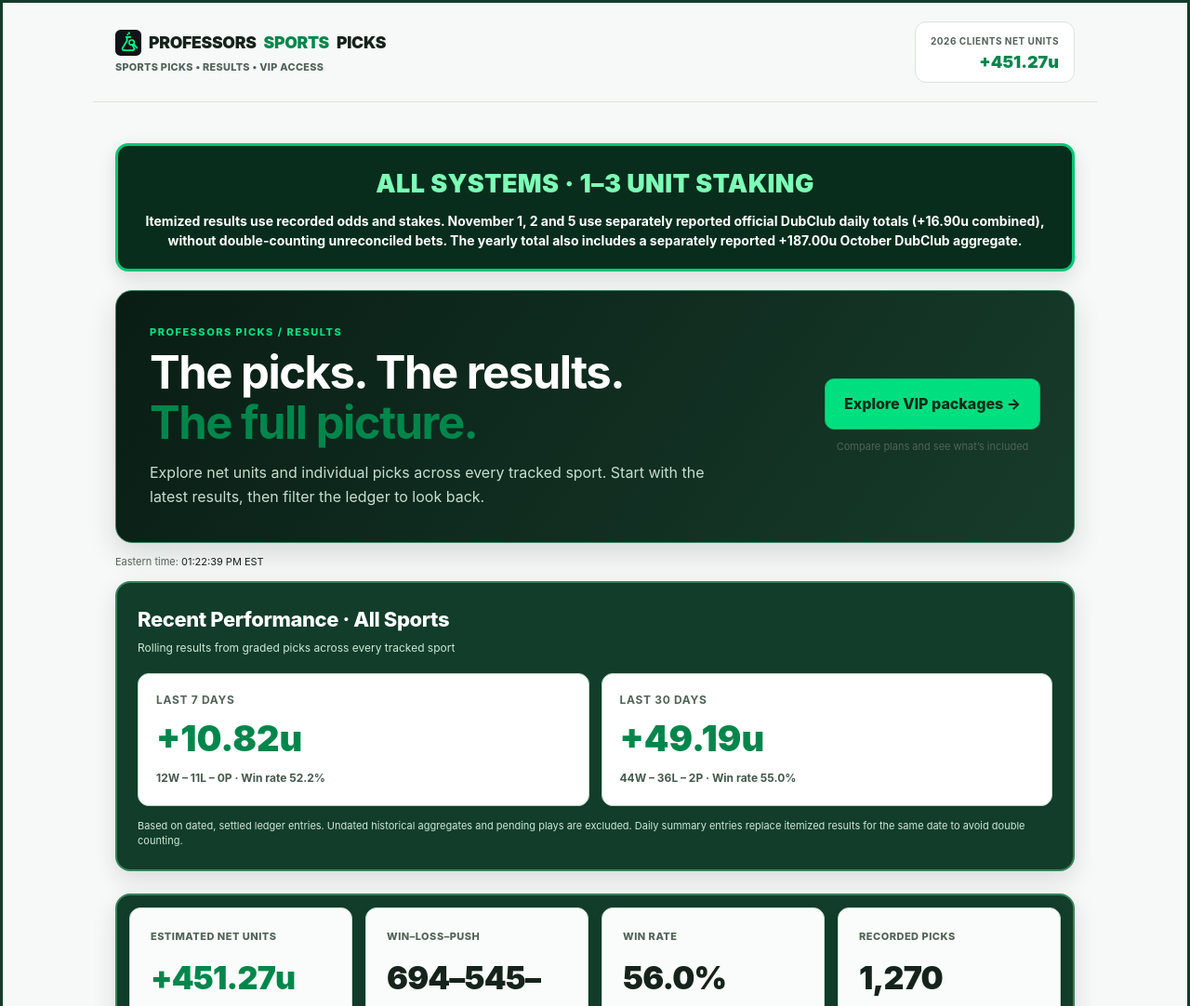
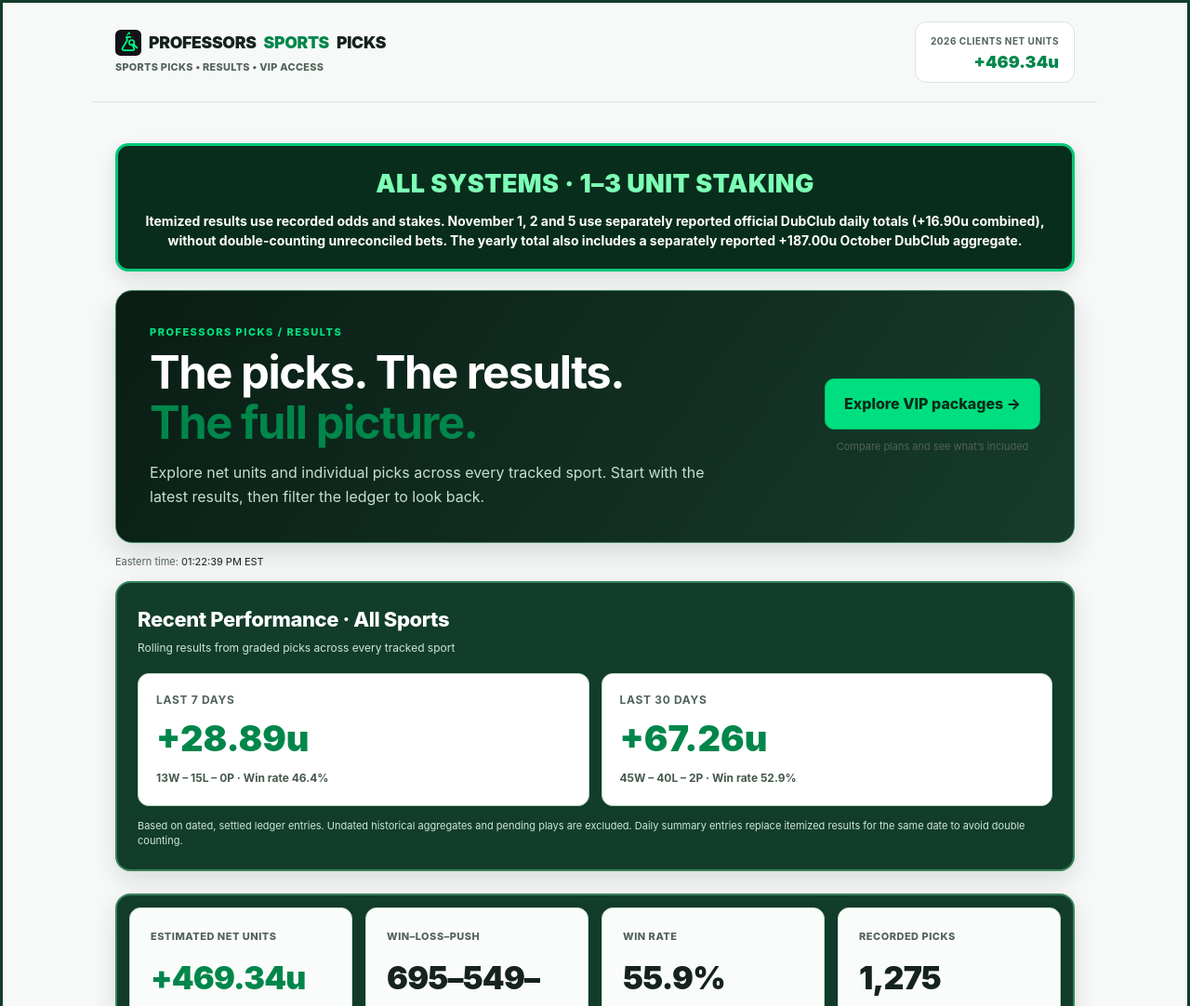
Before and after one commit to urmansince86ca-cpu/results-, a plain HTML site: page index.html in a window 1280 px wide. Shown: the top 1082 px of the page at 93% size. Drawn offline with Linux system fonts and the light colour scheme; no server answers.

Commit message:
Add five graded November 17 picks to results ledger

```diff
--- a/index.html
+++ b/index.html
@@ -422,6 +422,14 @@ picks.push(
 {"date":"2026-11-13","sport":"NBA","pick":"Atlanta Hawks ML (-230) · risk 4.60u","outcome":"LOSS","score":"Atlanta 117–125 Chicago","cents":-460,"estimated":false},
 {"date":"2026-11-14","sport":"NCAAB","pick":"Dayton vs Cincinnati 1H Under 70 (-116) · Play of the Month · risk 11.60u","outcome":"PENDING","score":"Awaiting confirmed result","cents":null,"estimated":false}
 );
+/* November 17, 2026 — five picks with confirmed stakes. */
+picks.push(
+{"date":"2026-11-17","sport":"NCAAB","pick":"Wisconsin Green Bay -6.5 (+115) · risk 3.00u","outcome":"LOSS","score":"User-confirmed LOSS","cents":-300,"estimated":false},
+{"date":"2026-11-17","sport":"NCAAB","pick":"Illinois State game Over 142.5 (-105) · risk 3.15u","outcome":"LOSS","score":"User-confirmed LOSS","cents":-315,"estimated":false},
+{"date":"2026-11-17","sport":"NCAAF","pick":"D'Shawntae Jones (Miami OH) anytime touchdown scorer (+110) · risk 30.00u","outcome":"WIN","score":"User-confirmed WIN","cents":3300,"estimated":false},
+{"date":"2026-11-17","sport":"NBA","pick":"Minnesota Timberwolves to score 110 points — Yes (-189) · risk 3.78u","outcome":"LOSS","score":"User-confirmed LOSS","cents":-378,"estimated":false},
+{"date":"2026-11-17","sport":"NBA","pick":"Darryn Peterson Over 19.5 points (-127) · risk 5.00u","outcome":"LOSS","score":"User-confirmed LOSS","cents":-500,"estimated":false}
+);
 /* November 16, 2026 — user-confirmed 4-1, +8.23u; three Rams futures still pending. */
 picks.push(
 {"date":"2026-11-16","sport":"NCAAB","pick":"Prairie View +32.5 (-105) · risk 2.10u","outcome":"WIN","score":"User-confirmed WIN · +2.00u","cents":200,"estimated":false},
```
